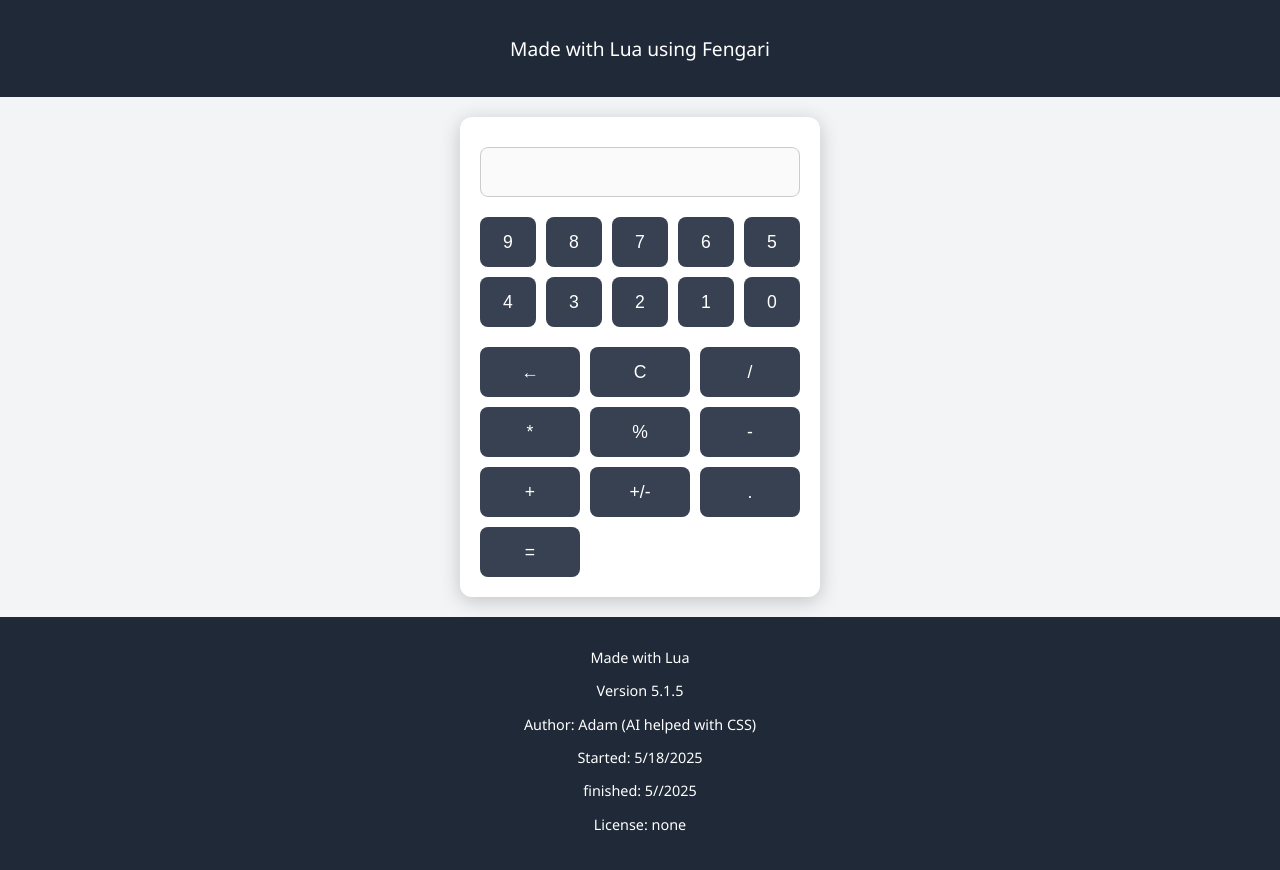
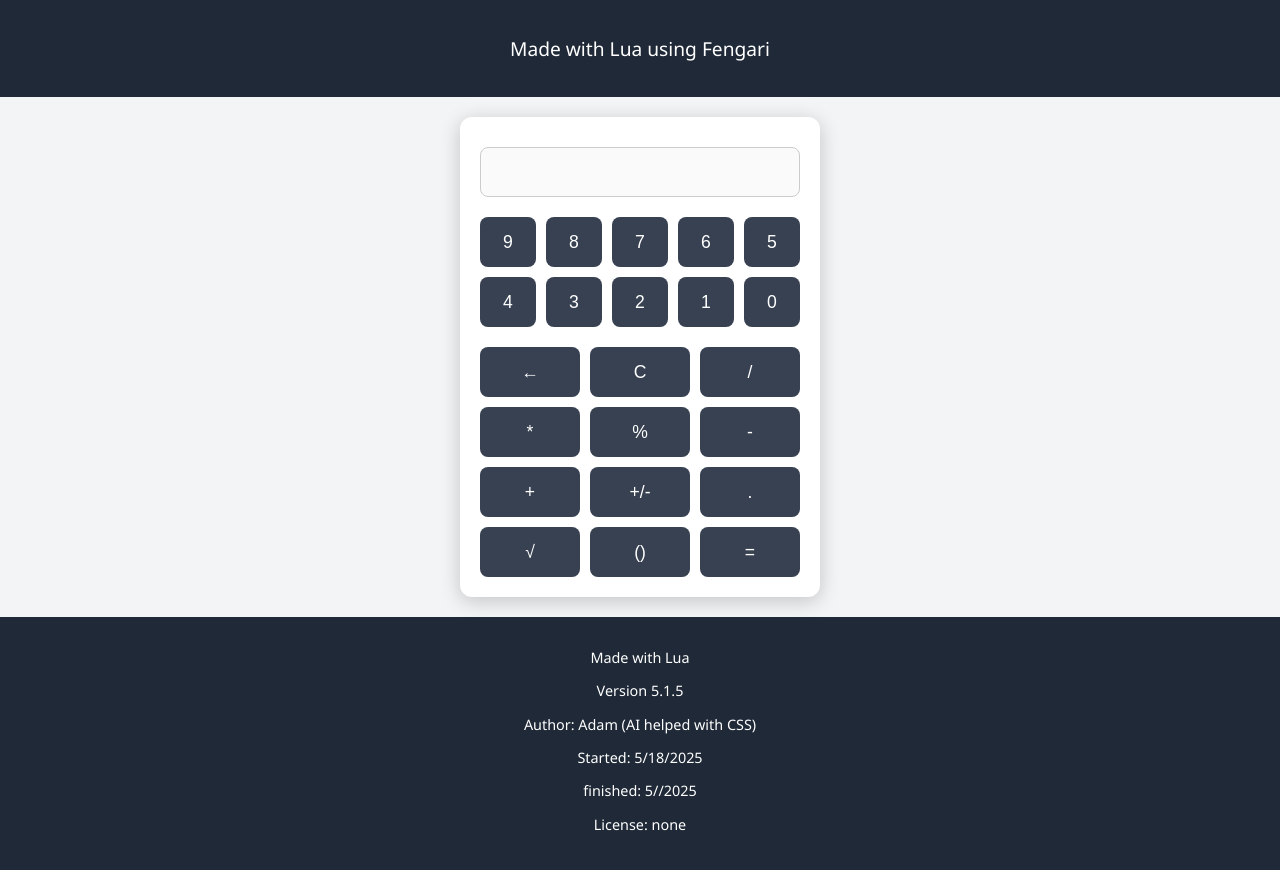
Before and after one commit to g-d-adam/Calculator, a plain HTML site: page index.html in a window 1280 px wide. Drawn offline with Linux system fonts and the light colour scheme.

Commit message:
GG lua Glory for JS Edited some HTML lines

```diff
--- a/index.html
+++ b/index.html
@@ -4,7 +4,7 @@
     <meta charset="UTF-8">
     <meta name="viewport" content="width=device-width, initial-scale=1.0">
     <link rel="stylesheet" href="style.css">
-    <script src="https://unpkg.com/fengari-web@0.1.4/dist/fengari-web.js"></script>
+    <script src='fengari_web.js' type="text/javascript" async></script>
     <title>Lua Calculator</title>
 </head>
 <body>
@@ -38,7 +38,9 @@
                 <button id="add">+</button>
                 <button id="negate">+/-</button>
                 <button id="decimal">.</button>
-                <button id="equals">=</button>
+                <button id="sqrt">√</button>
+                <button id="parentheses">()</button>
+                <button id="equal">=</button>
             </div>
         </div>
     </main>
```
Also changed, not shown: script.js (added), 1 other file.
